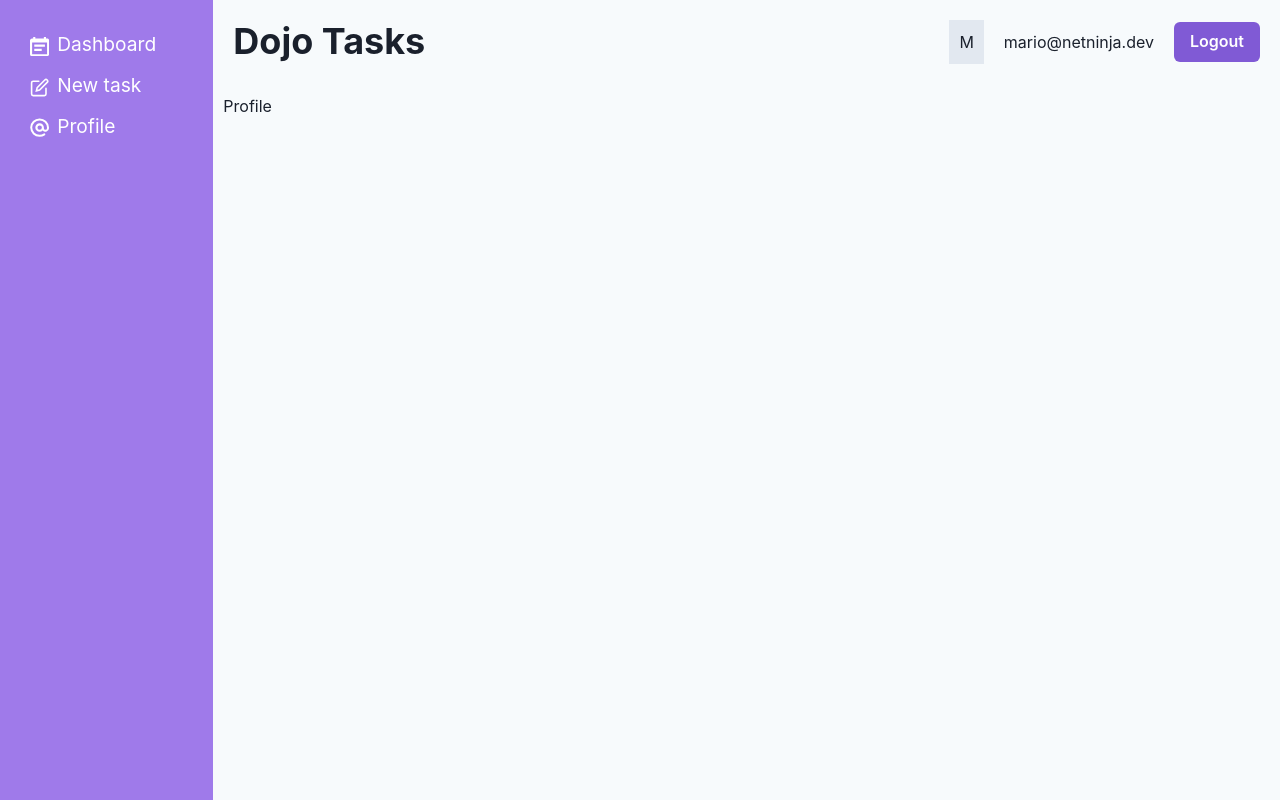
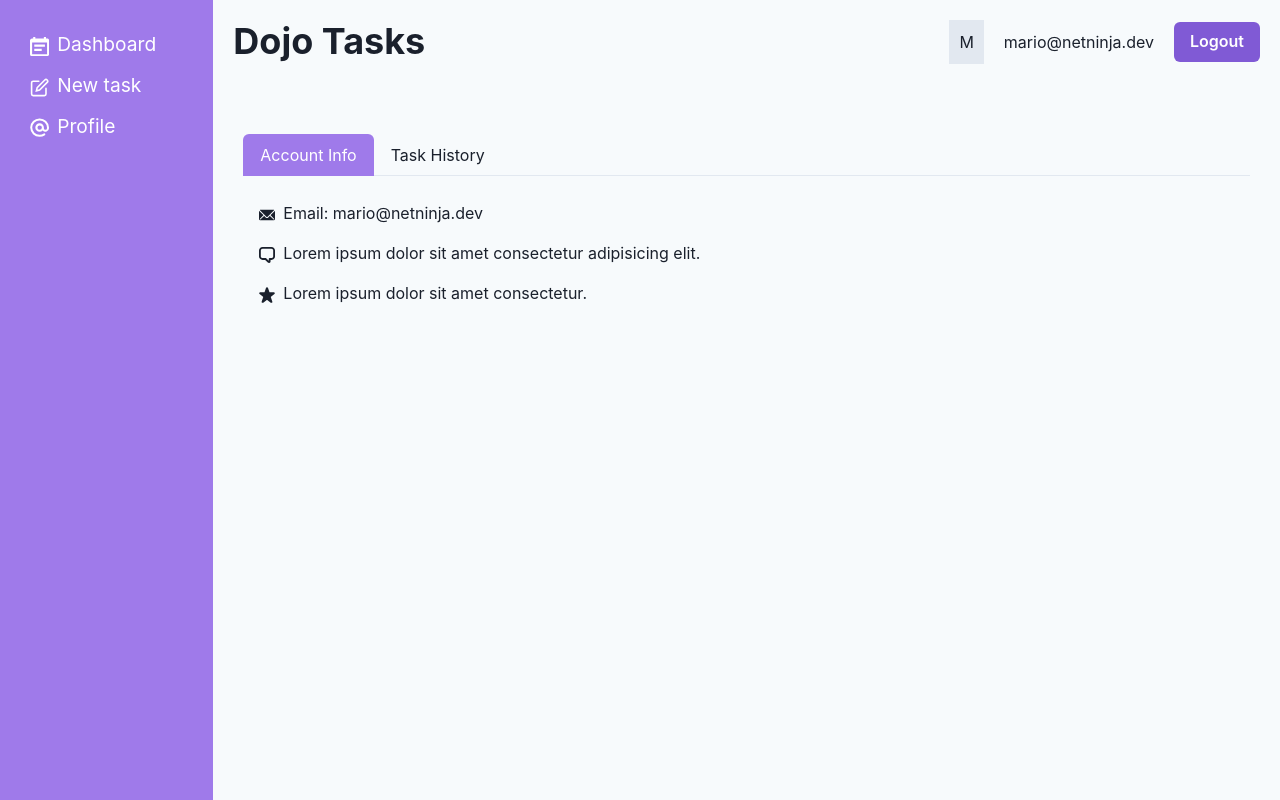
Before and after one commit to tvviem/vite-react-chakra-ui-learn, a React (Vite) app: page /profile in a window 1280 px wide. Built offline with nearby package versions, Linux system fonts and the light colour scheme.

Commit message:
6 - Tabs Component for show profile and Icon more

```diff
--- a/src/components/Navbar.tsx
+++ b/src/components/Navbar.tsx
@@ -21,12 +21,6 @@ const Navbar = () => {
         <Button colorScheme="purple">Logout</Button>
       </HStack>
     </Flex>
-    // <Flex bg="gray.200" justify="space-between" wrap="wrap" gap="2">
-    //   <Box w="150px" h="50px" bg="red">1</Box>
-    //   <Box w="150px" h="50px" bg="blue">2</Box>
-    //   <Box w="150px" h="50px" flexGrow="1" bg="green">3</Box>
-    //   <Box w="150px" h="50px" flexGrow="2" bg="yellow">4</Box>
-    // </Flex>
   );
 };
 
--- a/src/layout/RootLayout.tsx
+++ b/src/layout/RootLayout.tsx
@@ -10,7 +10,7 @@ const RootLayout = () => {
         as="aside"
         colSpan={{ base: 6, md: 2, xl: 1 }}
         bg="purple.400"
-        minHeight={{ lg: '100vh' }}
+        minHeight={{ sm: '30vh', md: '80vh', lg: '100vh' }}
         p={{ base: '20px', md: '30px' }}
       >
         <Sidebar></Sidebar>
--- a/src/pages/Profile.tsx
+++ b/src/pages/Profile.tsx
@@ -1,7 +1,75 @@
-import React from 'react';
+import {
+  ChatIcon,
+  CheckCircleIcon,
+  EmailIcon,
+  StarIcon,
+  WarningIcon
+} from '@chakra-ui/icons';
+import {
+  Tabs,
+  TabList,
+  Tab,
+  TabPanels,
+  TabPanel,
+  List,
+  ListItem,
+  ListIcon
+} from '@chakra-ui/react';
 
-const Profile = () => {
-  return <div>Profile</div>;
-};
+export default function Profile() {
+  return (
+    <Tabs mt="40px" p="20px" variant="enclosed" colorScheme="purple">
+      <TabList>
+        <Tab _selected={{ color: 'white', bg: 'purple.400' }}>Account Info</Tab>
+        <Tab _selected={{ color: 'white', bg: 'purple.400' }}>Task History</Tab>
+      </TabList>
 
-export default Profile;
+      <TabPanels py="10px">
+        <TabPanel>
+          <List spacing={4}>
+            <ListItem>
+              <ListIcon as={EmailIcon} />
+              Email: mario@netninja.dev
+            </ListItem>
+            <ListItem>
+              <ListIcon as={ChatIcon} />
+              Lorem ipsum dolor sit amet consectetur adipisicing elit.
+            </ListItem>
+            <ListItem>
+              <ListIcon as={StarIcon} />
+              Lorem ipsum dolor sit amet consectetur.
+            </ListItem>
+          </List>
+        </TabPanel>
+        <TabPanel>
+          <List spacing={4}>
+            <ListItem>
+              <ListIcon as={CheckCircleIcon} color="teal.400" />
+              Lorem ipsum dolor sit amet consectetur.
+            </ListItem>
+            <ListItem>
+              <ListIcon as={CheckCircleIcon} color="teal.400" />
+              Lorem ipsum dolor sit amet consectetur.
+            </ListItem>
+            <ListItem>
+              <ListIcon as={WarningIcon} color="red.400" />
+              Lorem ipsum dolor sit amet consectetur.
+            </ListItem>
+            <ListItem>
+              <ListIcon as={CheckCircleIcon} color="teal.400" />
+              Lorem ipsum dolor sit amet consectetur.
+            </ListItem>
+            <ListItem>
+              <ListIcon as={WarningIcon} color="red.400" />
+              Lorem ipsum dolor sit amet consectetur.
+            </ListItem>
+            <ListItem>
+              <ListIcon as={CheckCircleIcon} color="teal.400" />
+              Lorem ipsum dolor sit amet consectetur.
+            </ListItem>
+          </List>
+        </TabPanel>
+      </TabPanels>
+    </Tabs>
+  );
+}
```
